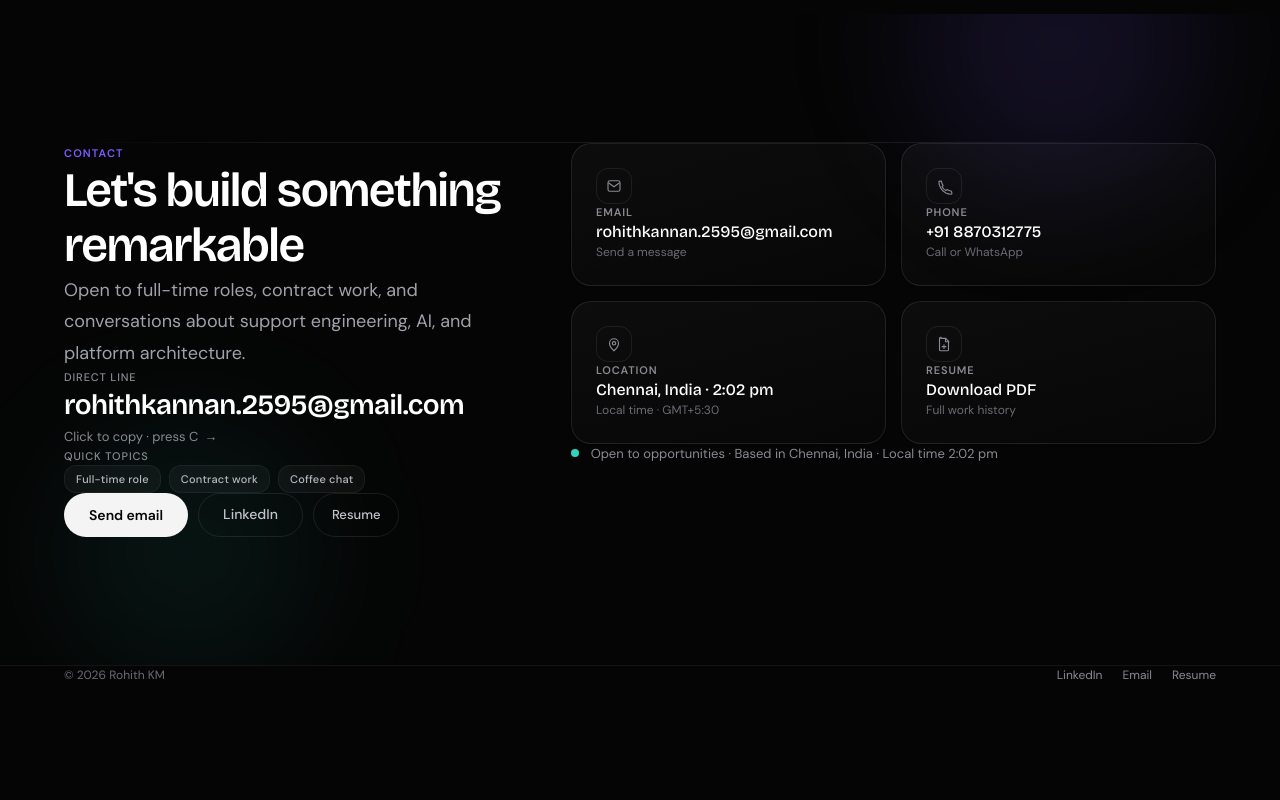
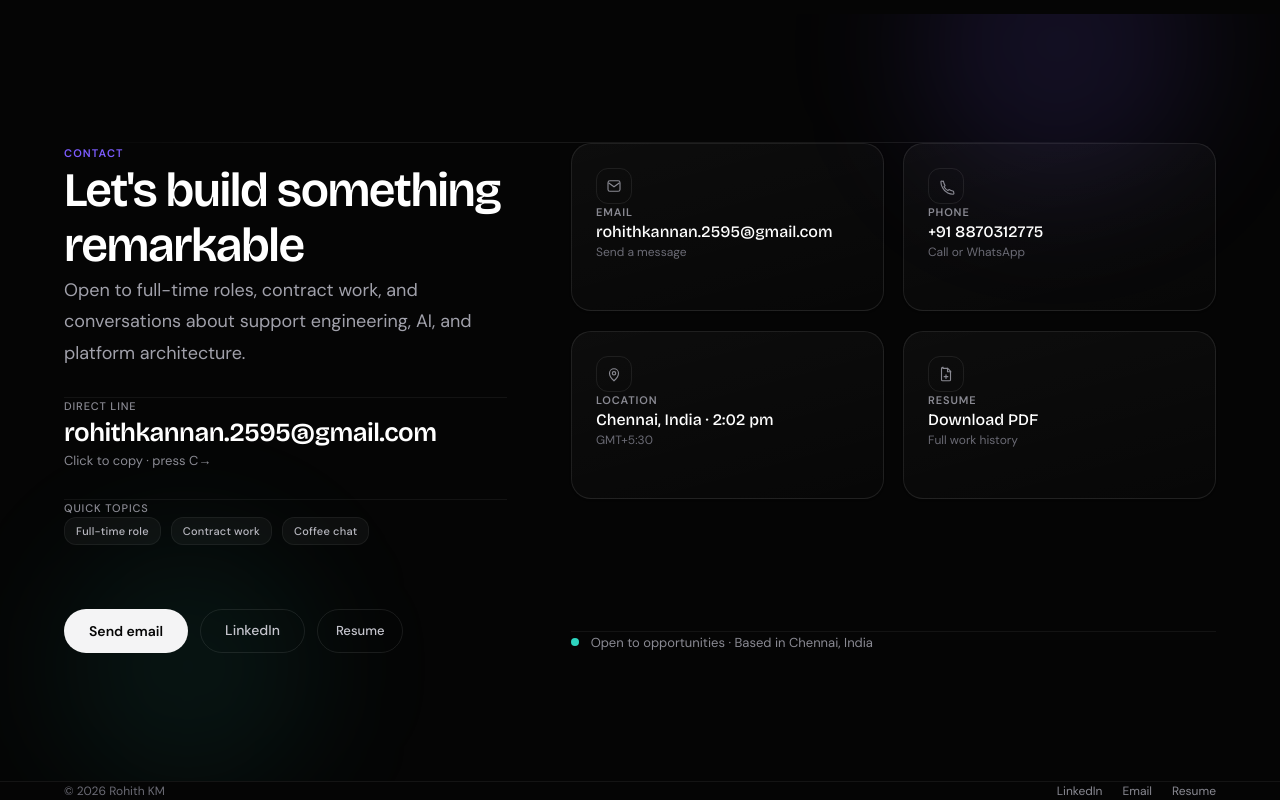
Before and after one commit to RohithKulothungan/MyProfile, a React (Vite) app: page / in a window 1280 px wide. Shown: the part 4862-5662 px from the top of the page. Before the commit the page ends 5546 px from the top, so only its background shows below. Built offline with nearby package versions, Linux system fonts and the light colour scheme.

Commit message:
Clean up Contact section spacing and alignment
Use consistent stack-space rhythm, hairline dividers between blocks,
column stretch alignment, and more breathing room in cards and CTAs.

Co-authored-by: Rohith K <RohithKulothungan@users.noreply.github.com>

```diff
--- a/src/components/Contact.tsx
+++ b/src/components/Contact.tsx
@@ -163,7 +163,7 @@ function ChannelCard({
         style={{ background: spotlight }}
       />
 
-      <div className="relative flex items-start justify-between gap-3 mb-4">
+      <div className="relative flex items-start justify-between gap-3 mb-5">
         <span
           className="inline-flex h-9 w-9 items-center justify-center rounded-[var(--radius-sm)] border border-[rgba(255,255,255,0.08)] text-[var(--color-muted)] transition-all duration-300 group-hover:text-white group-hover:border-[rgba(255,255,255,0.16)]"
           style={{ color: undefined }}
@@ -175,20 +175,20 @@ function ChannelCard({
         </span>
       </div>
 
-      <p className="relative text-[0.6875rem] font-semibold uppercase tracking-[0.08em] text-[var(--color-muted)] mb-3">
+      <p className="relative text-[0.6875rem] font-semibold uppercase tracking-[0.08em] text-[var(--color-muted)] mb-2.5">
         {channel.label}
       </p>
-      <p className="relative font-[family-name:var(--font-display)] text-[1rem] font-medium text-white leading-snug mb-2 break-words">
+      <p className="relative font-[family-name:var(--font-display)] text-[1rem] font-medium text-white leading-snug mb-3 break-words">
         {displayValue}
       </p>
-      <p className="relative text-[0.75rem] text-[#6b6b75] group-hover:text-[var(--color-muted)] transition-colors">
-        {channel.id === 'location' && localTime ? `Local time · ${channel.hint}` : channel.hint}
+      <p className="relative text-[0.75rem] text-[#6b6b75] group-hover:text-[var(--color-muted)] transition-colors mt-auto">
+        {channel.hint}
       </p>
     </>
   )
 
   const className =
-    'group relative card card-pad-sm block h-full overflow-hidden transition-[border-color,box-shadow,opacity,transform] duration-300 hover:border-[rgba(124,92,255,0.35)] hover:shadow-[0_12px_40px_rgba(0,0,0,0.35)]'
+    'group relative card card-pad-sm flex flex-col min-h-[10.5rem] h-full overflow-hidden transition-[border-color,box-shadow,opacity,transform] duration-300 hover:border-[rgba(124,92,255,0.35)] hover:shadow-[0_12px_40px_rgba(0,0,0,0.35)]'
 
   return (
     <motion.div
@@ -294,29 +294,32 @@ export default function Contact() {
       <hr className="section-divider page-container mb-[var(--section-space)]" />
 
       <div className="page-container relative" ref={ref}>
-        <div className="grid lg:grid-cols-12 gap-x-12 gap-y-12 lg:gap-x-16 items-start">
+        <div className="grid lg:grid-cols-12 gap-x-12 gap-y-14 lg:gap-x-16 lg:items-stretch">
           <motion.div
             initial={{ opacity: 0, y: 24 }}
             animate={inView ? { opacity: 1, y: 0 } : {}}
             transition={{ duration: 0.6 }}
-            className="lg:col-span-5 lg:sticky lg:top-28"
+            className="lg:col-span-5 lg:sticky lg:top-28 flex flex-col justify-between gap-[var(--block-space)]"
           >
+            <div className="flex flex-col gap-[var(--stack-space)]">
+              <div>
                 <p className="eyebrow mb-3">Contact</p>
-            <h2 className="display-lg text-white mb-5">
+                <h2 className="display-lg text-white mb-6">
                   Let&apos;s build something remarkable
                 </h2>
-            <p className="body-lg max-w-md mb-8">
+                <p className="body-lg max-w-md">
                   Open to full-time roles, contract work, and conversations about support engineering, AI, and platform architecture.
                 </p>
+              </div>
 
-            <div className="mb-8">
-              <p className="text-[0.6875rem] font-medium uppercase tracking-[0.08em] text-[var(--color-muted)] mb-3">
+              <div className="pt-[var(--stack-space)] border-t border-[rgba(255,255,255,0.06)]">
+                <p className="text-[0.6875rem] font-medium uppercase tracking-[0.08em] text-[var(--color-muted)] mb-4">
                   Direct line
                 </p>
                 <motion.button
                   type="button"
                   onClick={copyEmail}
-                className="group block w-full text-left"
+                  className="group block w-full text-left space-y-3"
                   data-cursor
                   whileHover={{ x: 2 }}
                   whileTap={{ scale: 0.99 }}
@@ -328,23 +331,23 @@ export default function Contact() {
                       animate={{ opacity: 1, y: 0 }}
                       exit={{ opacity: 0, y: -8 }}
                       transition={{ duration: 0.22 }}
-                    className="font-[family-name:var(--font-display)] text-[clamp(1.125rem,2.2vw+0.5rem,1.75rem)] font-semibold leading-snug tracking-[-0.02em] text-white transition-colors group-hover:text-[#c4b5fd] break-all block"
+                      className="font-[family-name:var(--font-display)] text-[clamp(1.125rem,2.2vw+0.5rem,1.625rem)] font-semibold leading-[1.35] tracking-[-0.02em] text-white transition-colors group-hover:text-[#c4b5fd] break-all block"
                     >
                       {copied === 'email' ? 'Copied to clipboard ✓' : profile.email}
                     </motion.span>
                   </AnimatePresence>
-                <span className="mt-2 inline-flex items-center gap-1.5 text-[0.8125rem] text-[var(--color-muted)] group-hover:text-[#9b8cff] transition-colors">
+                  <span className="block text-[0.8125rem] leading-relaxed text-[var(--color-muted)] group-hover:text-[#9b8cff] transition-colors">
                     {copied === 'email' ? 'Paste anywhere' : 'Click to copy · press C'}
-                  <span aria-hidden className="transition-transform group-hover:translate-x-0.5">→</span>
+                    <span aria-hidden className="ml-1.5 inline-block transition-transform group-hover:translate-x-0.5">→</span>
                   </span>
                 </motion.button>
               </div>
 
-            <div className="mb-8">
-              <p className="text-[0.6875rem] font-medium uppercase tracking-[0.08em] text-[var(--color-muted)] mb-3">
+              <div className="pt-[var(--stack-space)] border-t border-[rgba(255,255,255,0.06)]">
+                <p className="text-[0.6875rem] font-medium uppercase tracking-[0.08em] text-[var(--color-muted)] mb-4">
                   Quick topics
                 </p>
-              <div className="flex flex-wrap gap-2">
+                <div className="flex flex-wrap gap-2.5">
                   {quickTopics.map((topic) => (
                     <motion.a
                       key={topic.label}
@@ -359,8 +362,9 @@ export default function Contact() {
                   ))}
                 </div>
               </div>
+            </div>
 
-            <div className="flex flex-wrap gap-2.5">
+            <div className="flex flex-wrap gap-3 pt-2">
               <motion.a
                 href={`mailto:${profile.email}`}
                 className="btn-primary"
@@ -399,9 +403,9 @@ export default function Contact() {
             initial={{ opacity: 0, y: 24 }}
             animate={inView ? { opacity: 1, y: 0 } : {}}
             transition={{ duration: 0.6, delay: 0.1 }}
-            className="lg:col-span-7"
+            className="lg:col-span-7 flex flex-col justify-between gap-[var(--block-space)]"
           >
-            <div className="grid sm:grid-cols-2 gap-4 [perspective:1200px]">
+            <div className="grid sm:grid-cols-2 gap-5 [perspective:1200px]">
               {channels.map((channel, index) => (
                 <ChannelCard
                   key={channel.id}
@@ -419,7 +423,7 @@ export default function Contact() {
             </div>
 
             <motion.div
-              className="mt-8 flex flex-wrap items-center gap-3 px-1"
+              className="flex flex-wrap items-center gap-3 pt-[var(--stack-space)] border-t border-[rgba(255,255,255,0.06)]"
               initial={{ opacity: 0 }}
               animate={inView ? { opacity: 1 } : {}}
               transition={{ delay: 0.45 }}
@@ -428,9 +432,8 @@ export default function Contact() {
                 <span className="absolute inline-flex h-full w-full animate-ping rounded-full bg-[var(--color-mint)] opacity-40" />
                 <span className="relative inline-flex h-2 w-2 rounded-full bg-[var(--color-mint)]" />
               </span>
-              <p className="text-[0.8125rem] text-[var(--color-muted)]">
+              <p className="text-[0.8125rem] leading-relaxed text-[var(--color-muted)]">
                 Open to opportunities · Based in {profile.location}
-                {localTime ? ` · Local time ${localTime}` : ''}
               </p>
             </motion.div>
           </motion.div>
```
Lines whose indentation alone changed are shown as unchanged.
